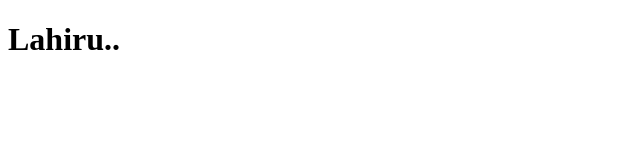
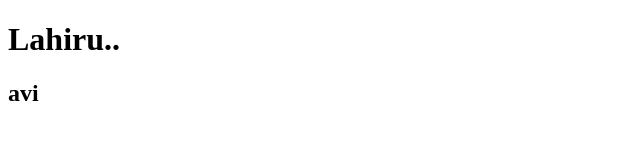
Before and after one commit to Lahiru-Avishka/Test1, a plain HTML site: page index.html in a window 1280 px wide. Shown: the full height of the page, 0-640 px from the left. Drawn offline with Linux system fonts and the light colour scheme.

Commit message:
add style.css

```diff
--- a/index.html
+++ b/index.html
@@ -7,5 +7,7 @@
 </head>
 <body>
     <h1>Lahiru..</h1>
+    <h2>avi</h2>
+
 </body>
 </html>
```
Also changed, not shown: style.css (added).
